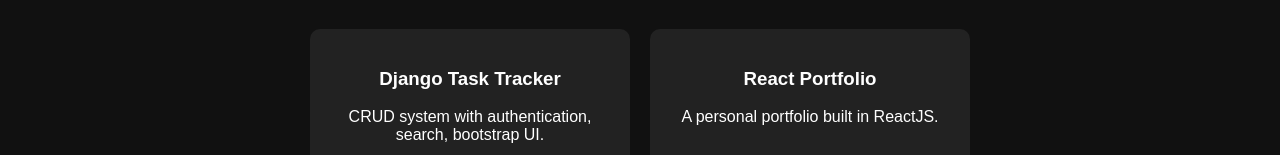
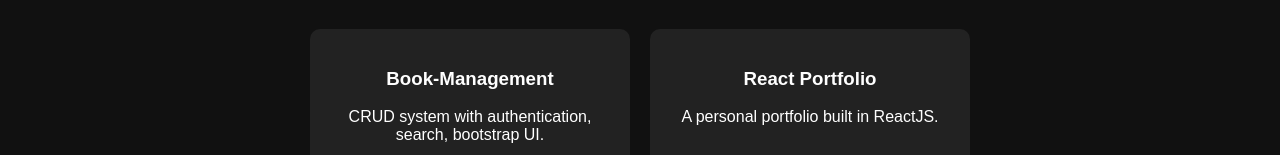
Before and after one commit to timtimbuan-png/portfolio, a React (Create React App) app: page / in a window 1280 px wide. Shown: the part 606-761 px from the top of the page. Built offline with nearby package versions, Linux system fonts and the light colour scheme.

Commit message:
Commit all changes

```diff
--- a/src/App.js
+++ b/src/App.js
@@ -29,9 +29,9 @@
 
           {/* PROJECT CARD 1 */}
           <div className="project-card">
-            <h3>Django Task Tracker</h3>
+            <h3>Book-Management</h3>
             <p>CRUD system with authentication, search, bootstrap UI.</p>
-            <a className="btn" href="https://your-vercel-link-here.vercel.app" target="_blank" rel="noopener noreferrer">View Project</a>
+            <a className="btn" href="https://portfolio-eight-mu-v0c46ib9qi.vercel.app/" target="_blank" rel="noopener noreferrer">View Project</a>
           </div>
 
           {/* PROJECT CARD 2 */}
```
